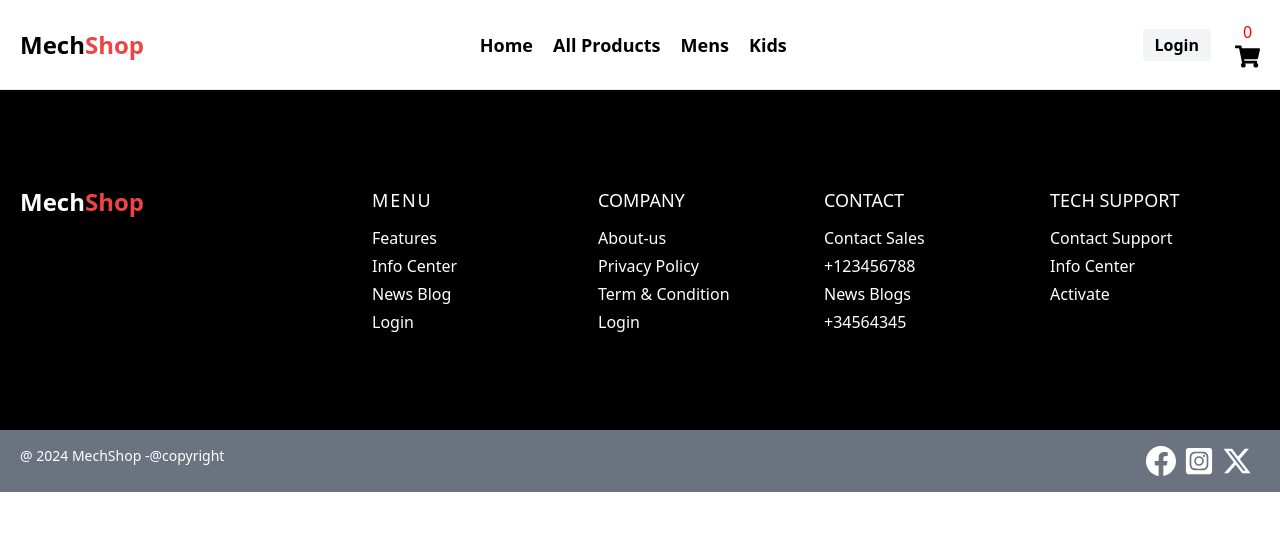
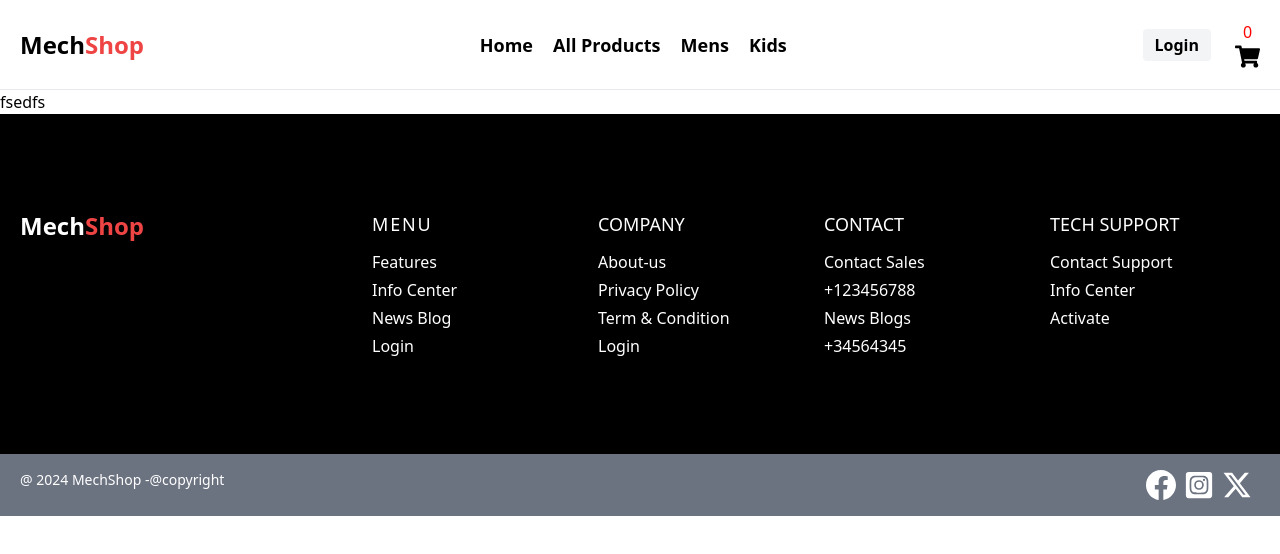
Before and after one commit to Indranil102/E-com, a React (Vite) app: page /singleProduct/1 in a window 1280 px wide. Shown: the top 554 px of the page. Built offline with nearby package versions, Linux system fonts and the light colour scheme; no server answers.

Commit message:
single page file added

```diff
--- a/src/App.jsx
+++ b/src/App.jsx
@@ -13,6 +13,8 @@ import Footer from './component/Footer/Footer'
 import { Toaster } from 'react-hot-toast'
 import { onAuthStateChanged } from 'firebase/auth'
 import { auth } from './FirebaseAuth/FirebaseAuth'
+
+import SingleProduct from './pages/Singleproduct/singleProduct'
 
 function App() {
  const [cart , setCart]= useState([])
@@ -117,6 +119,8 @@ const [userName , setUserName] = useState("")
           invalid={invalid}/>}/>
 
           <Route path="/allProduct" element= {<AllProduct AddToCart={AddToCart}/>}/>
+
+          <Route path="/singleProduct/:mech" element= {<SingleProduct/>}/>
           <Route path="/login" element= {<Login/>}/>
           <Route path="/signup" element= {<Signup/>}/>
 
--- a/src/component/AllProduct/AllProduct.jsx
+++ b/src/component/AllProduct/AllProduct.jsx
@@ -2,7 +2,7 @@ import { useEffect, useState } from "react";
 
 import axios from "axios";
 import login from "../../assets/loginn.avif";
-
+import { Link } from "react-router-dom";
 const AllProduct = ({AddToCart}) => {
   const [allCategory, setAllCategory] = useState([]);
   const [originalProducts, setOriginalProducts] = useState([]);
@@ -158,13 +158,15 @@ const AllProduct = ({AddToCart}) => {
       {/* All Products Section */}
       <div className="flex gap-4 flex-wrap justify-center mt-5">
         {allProducts.length > 0 ? (
-          allProducts.map((product, index) => (
-            <div key={index} className="border-4 p-3 w-60">
+          allProducts.map((product) => (
+            <div key={product.id} className="border-4 p-3 w-60">
+              <Link to={`/singleProduct/${product.id}`}>
               <img
                 src={product.thumbnail}
                 alt={product.title}
                 className="object-cover object-center block w-full h-40"
               />
+              </Link>
               <div className="mt-4">
                 <h3 className="text-gray-500 text-xs tracking-widest title-font mb-1">
                   Title: {product.title}
--- /dev/null
+++ b/src/pages/Singleproduct/SingleProduct.jsx
@@ -0,0 +1,19 @@
+import { useParams } from "react-router-dom"
+
+
+const singleProduct = () => {
+
+ const{mech} =useParams
+
+
+
+
+
+  return (
+    <div>
+      fsedfs
+    </div>
+  )
+}
+
+export default singleProduct
```
